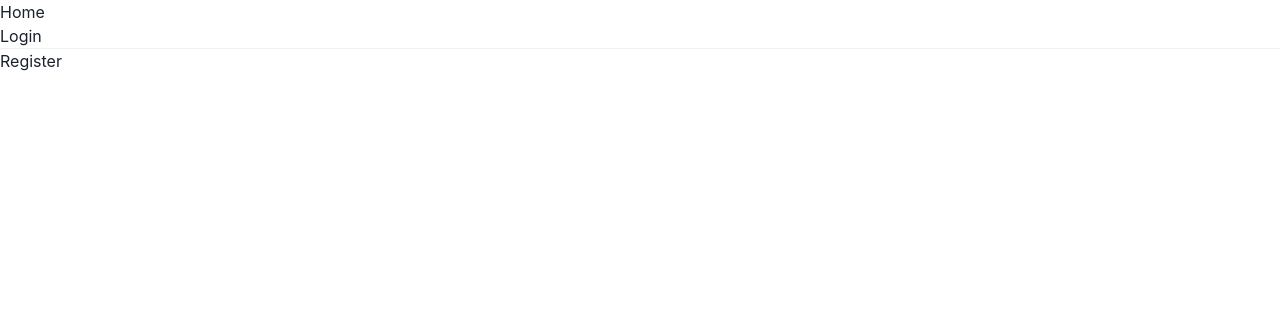
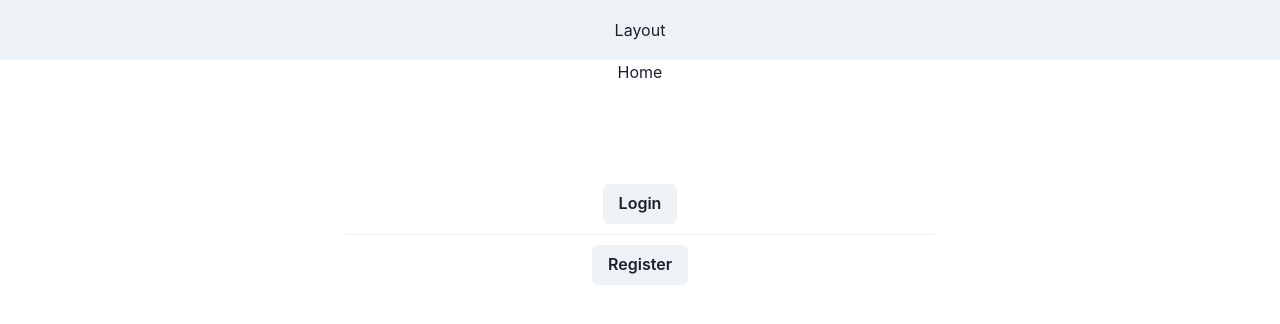
Before and after one commit to valpas312/nodejs-mysql-front, a React (Vite) app: page / in a window 1280 px wide. Shown: the top 324 px of the page. Built offline with nearby package versions, Linux system fonts and the light colour scheme.

Commit message:
diseño espantoso

```diff
--- a/src/App.jsx
+++ b/src/App.jsx
@@ -1,11 +1,12 @@
 import Router from "./Router"
+import Layout from "./components/Layout"
 
 function App() {
 
   return (
-    <>
+    <Layout>
       <Router />
-    </>
+    </Layout>
   )
 }
 
--- a/src/components/Form.jsx
+++ b/src/components/Form.jsx
@@ -1,10 +1,16 @@
-import { Box, Button, Spinner } from "@chakra-ui/react"
+import { Box, Button, Spinner } from "@chakra-ui/react";
 
-import PropTypes from 'prop-types';
+import PropTypes from "prop-types";
 
-const Form = ({children, spinner, error, data, handleSubmit}) => {
-
+const Form = ({ children, spinner, error, data, handleSubmit }) => {
   return (
+    <Box
+        w="100%"
+        display="flex"
+        alignItems="center"
+        justifyContent="center"
+        p="2rem"
+    >
       <Box as="form" onSubmit={handleSubmit}>
         {children}
         <Button type="submit">Submit</Button>
@@ -12,8 +18,9 @@ const Form = ({children, spinner, error, data, handleSubmit}) => {
         {error && <p>Error: {error.message}</p>}
         {data && <p>{data.message}</p>}
       </Box>
-    )
-}
+    </Box>
+  );
+};
 
 Form.propTypes = {
   children: PropTypes.node,
@@ -23,4 +30,4 @@ Form.propTypes = {
   handleSubmit: PropTypes.func,
 };
 
-export default Form
+export default Form;
--- /dev/null
+++ b/src/components/Layout.jsx
@@ -0,0 +1,26 @@
+import { Box } from "@chakra-ui/react";
+import PropTypes from "prop-types"
+
+const Layout = ({children}) => {
+  return (
+    <Box>
+        <Box
+            w="100%"
+            h="60px"
+            bg="gray.100"
+            display="flex"
+            alignItems="center"
+            justifyContent="center"
+        >
+            <h1>Layout</h1>
+        </Box>
+        {children}
+    </Box>
+  )
+}
+
+Layout.propTypes = {
+    children: PropTypes.node.isRequired,
+};
+
+export default Layout
--- a/src/pages/Home.jsx
+++ b/src/pages/Home.jsx
@@ -1,14 +1,33 @@
 import { Link } from "react-router-dom"
-import { Divider } from "@chakra-ui/react"
+import { Box, Button, Divider } from "@chakra-ui/react"
 
 const Home = () => {
   return (
-    <>
+    <Box
+        w="100%"
+        display="flex"
+        justifyContent="center"
+        alignItems="center"
+        flexDirection="column"
+    >
         <h1>Home</h1>
-        <Link to="/login">Login</Link>
-        <Divider />
-        <Link to="/register">Register</Link>
-    </>
+        <Box
+            m="50px"
+            p="50px"
+            w="100%"
+            display="flex"
+            justifyContent="center"
+            alignItems="center"
+            flexDirection="column"
+        >
+          <Button as={Link} to="/login">Login</Button>
+            <Divider
+             w="50%"
+             my="10px"
+           />
+          <Button as={Link} to="/register">Register</Button>
+        </Box>
+    </Box>
   )
 }
 
```
Lines whose indentation alone changed are shown as unchanged.
